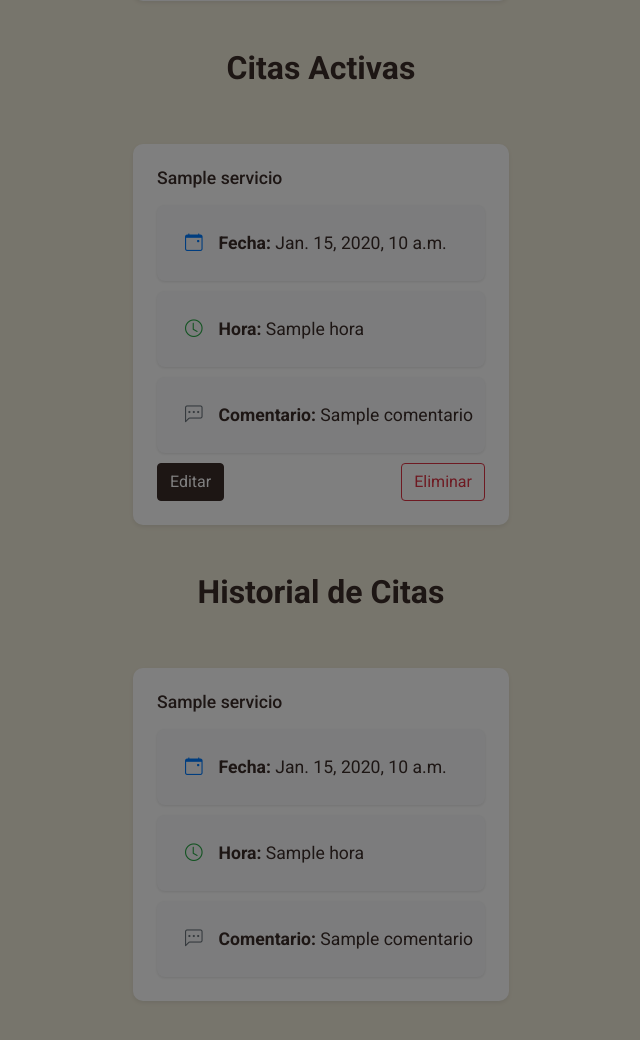
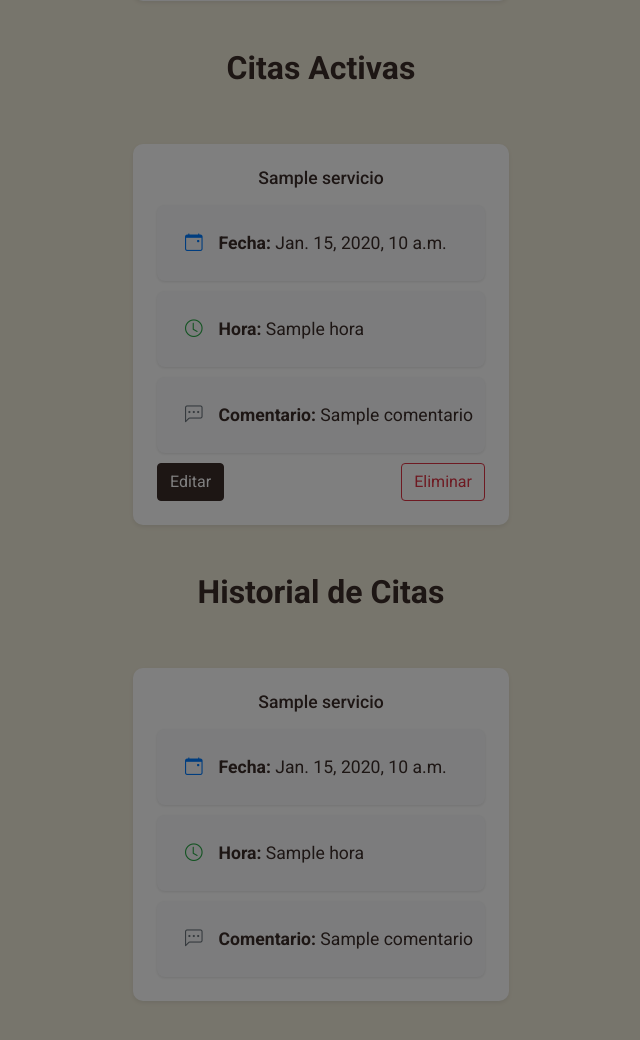
Before and after one commit to AmeriK88/Refactorizaci-n-cabigote-barber, a Django app: template appointments/templates/appointments/ver_citas.html in a window 1280 px wide. Shown: the part 336-1376 px from the top of the page, without its empty margins (319-959 px from the left). Run offline with Django 3.2, Linux system fonts and the light colour scheme; the template is opened without the code that fills it: most values are stand-ins (such as "Sample title", 1, 10 or a date in 2020); some libraries are stand-ins or nearby versions; some web fonts are replaced.

Commit message:
style: mejora de textos alineados en las tarjetas de servicios y productos

```diff
--- a/static/css/styles.css
+++ b/static/css/styles.css
@@ -193,6 +193,8 @@ img:hover {
     flex-direction: column;
     justify-content: space-between;
     transition: transform 0.3s ease, box-shadow 0.3s ease;
+    text-align: center;
+    margin: auto;
 }
 
 .card:hover, .card-user-profile:hover {
```
